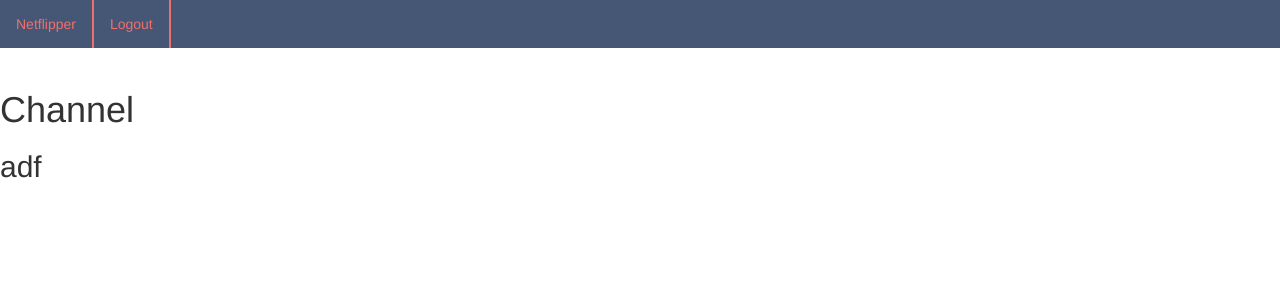
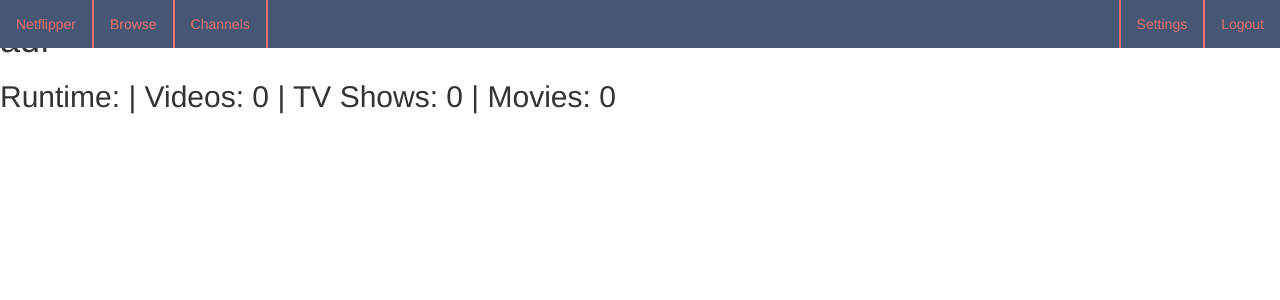
Before and after one commit to colinmipapi/Netflipper, a Django app: page /view_channel/2/ in a window 1280 px wide. Shown: the top 300 px of the page. Run offline with Django 3.2, Linux system fonts and the light colour scheme; a user stored in the database is signed in; data comes from the database, SQL or seed files in the repository; both versions use the stored data as it was after the commit; some libraries are stand-ins or nearby versions.

Commit message:
homepage fixes

```diff
--- a/channel/backend.py
+++ b/channel/backend.py
@@ -21,100 +21,6 @@ def get_all_data(show_title, year=0):
         return payload
     else:
         return 'Unable to locate data'
-
-def find_wiki_url(title):
-
-    query_text = 'List of %s episodes' % (title)
-
-    query = wikipedia.search(query_text)
-
-    print(query)
-
-    for i in query:
-
-        if i == query_text:
-
-            page_title = i
-
-            print(page_title)
-
-            try:
-
-                page = wikipedia.page(page_title)
-
-                page_url = page.url
-
-                print(page_url)
-
-                return page_url
-
-            except:
-
-                print("can't find page url")
-
-        else:
-
-            return None
-
-def get_season_list(url):
-
-    span_list = []
-
-    http = urllib3.PoolManager()
-
-    response = http.request('GET', url)
-
-    soup = BeautifulSoup(response.data)
-
-    page_h3s = soup.find_all('h3')
-
-    i = 0
-
-    for item in page_h3s:
-
-        span_info = str(item.span)
-
-        if "Season" in span_info:
-
-            i = i + 1
-
-            season_number = i
-
-            season_id = item.span.get('id')
-
-            span_list.append([season_number,season_id])
-
-    return span_list
-
-def get_episode_list(url, season_list):
-
-    episode_list = []
-
-    http = urllib3.PoolManager()
-
-    response = http.request('GET', url)
-
-    soup = BeautifulSoup(response.data)
-
-    for season in season_list:
-        season_id = str(season[1])
-        season_span = soup.find(id=season_id)
-
-        season_num = season[0]
-
-        season_table = season_span.find_next('table')
-
-        episodes = season_table.find_all('tr')
-
-        for episode in episodes[1:]:
-
-                series_episode_number = episode.find_next("th").get_text()
-                season_episode_number = episode.find_next("td")
-                episode_name = season_episode_number.find_next("td").get_text()
-
-                episode_list.append([season_num, series_episode_number, episode_name])
-
-    return episode_list
 
 def get_netflix_show_data(show_id):
 
@@ -246,3 +152,133 @@ def get_id_from_name(search_term):
         except:
 
             print('could not find data-href')
+
+def get_channel_total_runtime(channel_id):
+
+    channel = Channel.objects.get(pk=channel_id)
+
+    videos = channel.content.all()
+
+    total_runtime = 0
+    result_string = ''
+
+    for video in videos:
+
+        runtime = video.runtime
+
+        total_runtime = total_runtime + runtime
+
+    hours = total_runtime // 3600
+    minutes = total_runtime % 60
+
+    if hours != 0:
+
+        hr = '%i Hr' % (hours)
+
+        result_string = hr
+
+    if minutes != 0:
+
+        mins = '%i Mins' % (minutes)
+
+        result_string = result_string + ' ' + mins
+
+    return result_string
+
+'''
+def find_wiki_url(title):
+
+    query_text = 'List of %s episodes' % (title)
+
+    query = wikipedia.search(query_text)
+
+    print(query)
+
+    for i in query:
+
+        if i == query_text:
+
+            page_title = i
+
+            print(page_title)
+
+            try:
+
+                page = wikipedia.page(page_title)
+
+                page_url = page.url
+
+                print(page_url)
+
+                return page_url
+
+            except:
+
+                print("can't find page url")
+
+        else:
+
+            return None
+'''
+'''
+def get_season_list(url):
+
+    span_list = []
+
+    http = urllib3.PoolManager()
+
+    response = http.request('GET', url)
+
+    soup = BeautifulSoup(response.data)
+
+    page_h3s = soup.find_all('h3')
+
+    i = 0
+
+    for item in page_h3s:
+
+        span_info = str(item.span)
+
+        if "Season" in span_info:
+
+            i = i + 1
+
+            season_number = i
+
+            season_id = item.span.get('id')
+
+            span_list.append([season_number,season_id])
+
+    return span_list
+'''
+'''
+def get_episode_list(url, season_list):
+
+    episode_list = []
+
+    http = urllib3.PoolManager()
+
+    response = http.request('GET', url)
+
+    soup = BeautifulSoup(response.data)
+
+    for season in season_list:
+        season_id = str(season[1])
+        season_span = soup.find(id=season_id)
+
+        season_num = season[0]
+
+        season_table = season_span.find_next('table')
+
+        episodes = season_table.find_all('tr')
+
+        for episode in episodes[1:]:
+
+                series_episode_number = episode.find_next("th").get_text()
+                season_episode_number = episode.find_next("td")
+                episode_name = season_episode_number.find_next("td").get_text()
+
+                episode_list.append([season_num, series_episode_number, episode_name])
+
+    return episode_list
+'''
--- a/channel/templates/base.html
+++ b/channel/templates/base.html
@@ -1,7 +1,7 @@
 <!doctype html>
 <html>
 {% load static %}
-<link rel="stylesheet" type="text/css" href="{% static 'style.css' %}" />
+<link rel="stylesheet" type="text/css" href="{% static 'style.css' %}" media='all' />
 <link rel="stylesheet" href="//maxcdn.bootstrapcdn.com/bootstrap/3.2.0/css/bootstrap.min.css">
 <link rel="stylesheet" href="//maxcdn.bootstrapcdn.com/bootstrap/3.2.0/css/bootstrap-theme.min.css">
 <link href='https://fonts.googleapis.com/css?family=Roboto' rel='stylesheet'>
@@ -20,15 +20,24 @@
         <li>
           <a id="nav_bar" href = "{% url 'home' %}">Netflipper</a>
         </li>
+        <li>
+          <a id="nav_bar">Browse</a>
+        </li>
         {% if user.is_authenticated %}
         <li>
+          <a id="nav_bar">Channels</a>
+        </li>
+        <li id="login_info">
             <a id="nav_bar" href="{% url 'auth_logout' %}">Logout</a>
         </li>
+        <li id="login_info">
+            <a id="nav_bar" >Settings</a>
+        </li>
         {% else %}
-        <li>
+        <li id="login_info">
             <a id="nav_bar" href="{% url 'auth_login' %}">Login</a>
         </li>
-        <li>
+        <li id="login_info">
             <a id="nav_bar" href="{% url 'registration_register' %}">Register</a>
         </li>
         {% endif %}
--- a/channel/templates/channel/view_channel.html
+++ b/channel/templates/channel/view_channel.html
@@ -1,8 +1,9 @@
 {% extends 'base.html' %}
 
 {% block content %}
-<h1>Channel</h1>
-<h2>{{ channel.name }}</h2>
+<h1>{{ channel.name }}</h1>
+<h2>Runtime: {{totalRuntime}} | Videos: {{totalVideos}} | TV Shows: {{tv_shows}} | Movies: {{movies}}</h2>
+</br>
 <ol>
 {% for episode in channel.content.all %}
   <li>
--- a/channel/views.py
+++ b/channel/views.py
@@ -50,9 +50,19 @@ def create_channel(request):
 def view_channel(request, channel_id):
 
     channel = Channel.objects.get(pk=channel_id)
+    videos = channel.content
+
+    totalRuntime = get_channel_total_runtime(channel_id)
+    totalVideos = videos.count()
+    tv_shows = videos.filter(media_type='T').count()
+    movies = videos.filter(media_type="M").count()
 
     return render(request, 'channel/view_channel.html', {
         'channel' : channel,
+        'totalRuntime' : totalRuntime,
+        'totalVideos' : totalVideos,
+        'tv_shows' : tv_shows,
+        'movies' : movies,
     })
 
 def create_series(request):
@@ -267,8 +277,10 @@ def view_movie(request,video_id):
     })
 
 def index(request):
-
-    channels = Channel.objects.filter(user=request.user)
+    try:
+        channels = Channel.objects.filter(user=request.user)
+    except:
+        channels = None
     seriess = Series.objects.all().order_by('name')
     movies = Video.objects.filter(media_type='M').order_by('name')
     return render(request, 'index.html',{
--- a/netflipper/static/style.css
+++ b/netflipper/static/style.css
@@ -29,8 +29,11 @@ nav ul li {
   color: #EF6F6C;
 }
 
-#body{
-  padding-top: 70px;
+#login_info{
+  float: right;
+  border-left: 2px solid #bbb;
+  border-right: none;
+  border-color: #EF6F6C;
 }
 
 .video-info {
```
Also changed, not shown: channel/templates/index.html (+5 -49 lines), db.sqlite3.
